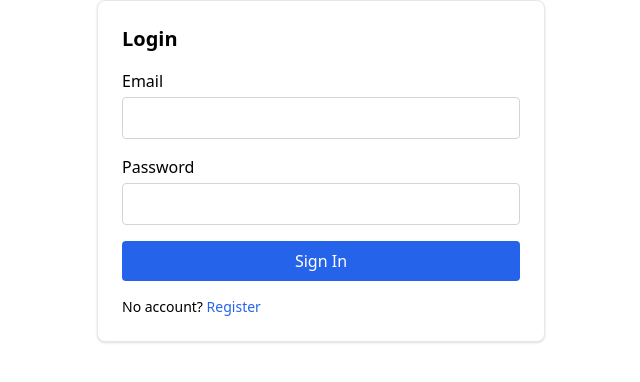
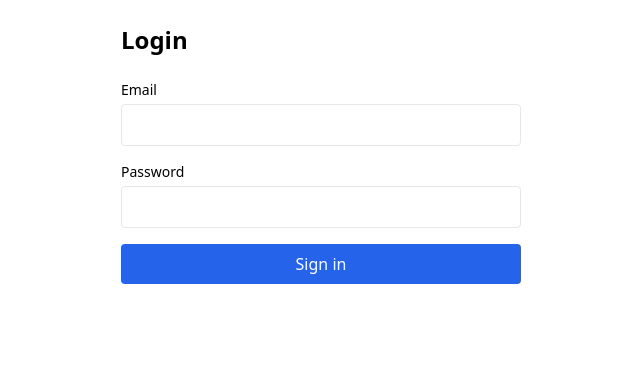
Before and after one commit to Abhishek-0005/Abhishek-0005, a Next.js app in the folder frontend/: page /login in a window 1280 px wide. Shown: the top 382 px of the page, without its empty margins (319-959 px from the left). Built offline with nearby package versions, Linux system fonts and the light colour scheme.

Commit message:
feat(frontend): add login page with react-hook-form + zod posting to /api/auth/login

```diff
--- a/frontend/src/app/(auth)/login/page.tsx
+++ b/frontend/src/app/(auth)/login/page.tsx
@@ -1,58 +1,74 @@
-"use client"
+'use client'
 
 import { useForm } from 'react-hook-form'
 import { z } from 'zod'
 import { zodResolver } from '@hookform/resolvers/zod'
+import FormInput from '@/components/FormInput'
 import { useState } from 'react'
-import Link from 'next/link'
+import { Button } from '@/components/Button'
+import { useRouter } from 'next/navigation'
 
 const schema = z.object({
-  email: z.string().email('Valid email is required'),
-  password: z.string().min(6, 'Password must be at least 6 characters'),
+  email: z.string().email(),
+  password: z.string().min(6),
 })
 
 type FormData = z.infer<typeof schema>
 
 export default function LoginPage() {
-  const { register, handleSubmit, formState: { errors } } = useForm<FormData>({ resolver: zodResolver(schema) })
-  const [loading, setLoading] = useState(false)
-  const [error, setError] = useState<string | null>(null)
+  const router = useRouter()
+  const [serverError, setServerError] = useState<string | null>(null)
+  const {
+    register,
+    handleSubmit,
+    formState: { errors, isSubmitting },
+  } = useForm<FormData>({ resolver: zodResolver(schema) })
 
   const onSubmit = async (data: FormData) => {
-    setError(null); setLoading(true)
-    try {
-      const res = await fetch('/api/auth/login', {
-        method: 'POST',
-        headers: { 'Content-Type': 'application/json' },
-        body: JSON.stringify(data),
-      })
-      if (!res.ok) throw new Error(await res.text())
-      window.location.href = '/dashboard'
-    } catch (e: any) {
-      setError(e.message || 'Login failed')
-    } finally {
-      setLoading(false)
+    setServerError(null)
+    const res = await fetch('/api/auth/login', {
+      method: 'POST',
+      headers: { 'Content-Type': 'application/json' },
+      body: JSON.stringify(data),
+    })
+    if (res.ok) {
+      router.replace('/dashboard')
+      router.refresh()
+    } else {
+      const body = await res.json().catch(() => ({}))
+      setServerError(body.message || 'Login failed')
     }
   }
 
   return (
-    <div className="card">
-      <h1 className="text-xl font-semibold mb-4">Login</h1>
+    <div className="mx-auto max-w-md p-6">
+      <h1 className="text-2xl font-semibold mb-6">Login</h1>
       <form onSubmit={handleSubmit(onSubmit)} className="space-y-4">
-        <div>
-          <label className="block mb-1">Email</label>
-          <input className="input" type="email" {...register('email')} />
-          {errors.email && <p className="text-red-600 text-sm mt-1">{errors.email.message}</p>}
-        </div>
-        <div>
-          <label className="block mb-1">Password</label>
-          <input className="input" type="password" {...register('password')} />
-          {errors.password && <p className="text-red-600 text-sm mt-1">{errors.password.message}</p>}
-        </div>
-        {error && <p className="text-red-600 text-sm">{error}</p>}
-        <button className="button" type="submit" disabled={loading}>{loading ? 'Signing in...' : 'Sign In'}</button>
+        <FormInput
+          label="Email"
+          name="email"
+          type="email"
+          autoComplete="email"
+          {...register('email')}
+          error={errors.email}
+        />
+        <FormInput
+          label="Password"
+          name="password"
+          type="password"
+          autoComplete="current-password"
+          {...register('password')}
+          error={errors.password}
+        />
+        {serverError && (
+          <p className="text-sm text-red-600" role="alert">
+            {serverError}
+          </p>
+        )}
+        <Button type="submit" loading={isSubmitting} className="w-full">
+          Sign in
+        </Button>
       </form>
-      <p className="mt-4 text-sm">No account? <Link className="link" href="/register">Register</Link></p>
     </div>
   )
 }
```
